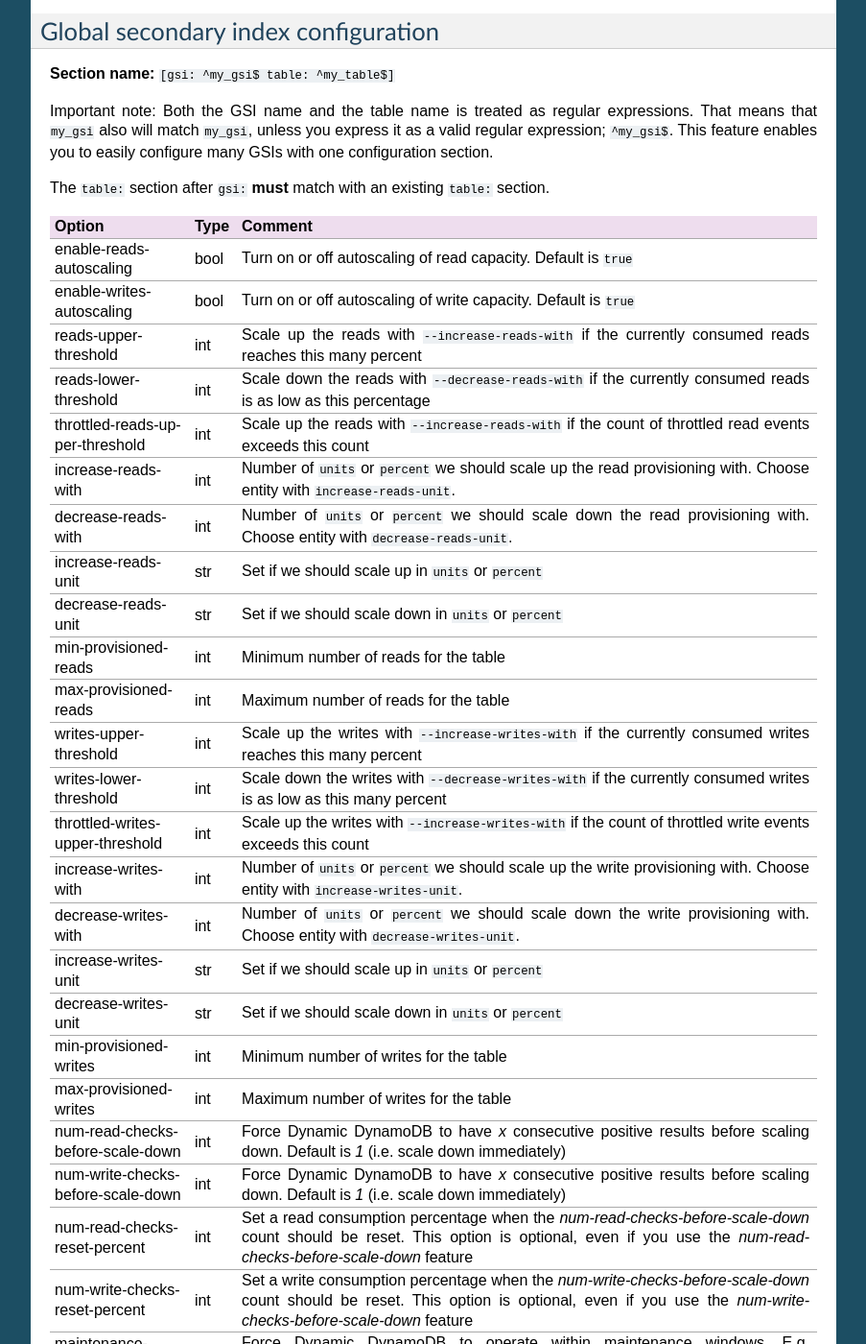
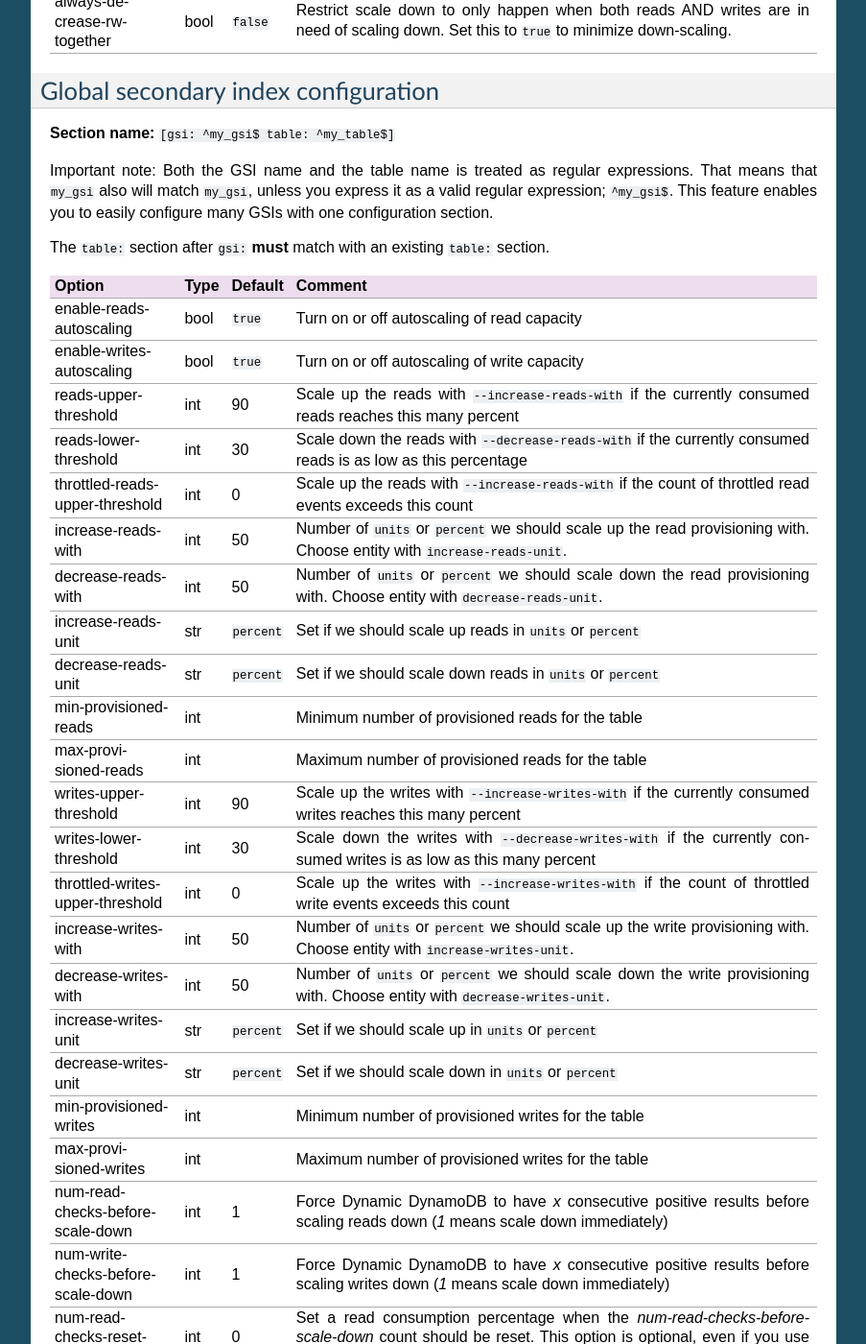
Before and after one commit to sebdah/dynamic-dynamodb, a Sphinx documentation site: the page built from docs/configuration_options.rst, in a window 1280 px wide and 1400 px high, scrolled down 2451 px. Shown: the whole window at 96% size, without its empty margins (198-1101 px from the left). Built offline with Sphinx 7.4.7, drawn with Linux system fonts in a browser that asks for light colours; some of the changed text lies outside the part shown.

Commit message:
Added column for default values
Added a column after the type for indicating defaults, if there are any. Removed any mention of defaults from the comments. Also changed the indicated type of circuit-breaker-timeout to float. Note that the code indicates default values of throttled-*-upper-threshold are 0, not 100, as the command-line options docs claim.

```diff
--- a/docs/configuration_options.rst
+++ b/docs/configuration_options.rst
@@ -8,29 +8,29 @@
 
 **Section name:** ``[global]``
 
-===================================== ==== ==========================================
-Option                                Type Comment
-===================================== ==== ==========================================
-aws-access-key-id                     str  AWS access API key
-aws-secret-access-key-id              str  AWS secret API key
-region                                str  AWS region to use. E.g. ``us-east-1``
-check-interval                        int  How many seconds to wait between the checks. Default is 300 seconds.
-circuit-breaker-url                   str  URL to poll for circuit breaking. Dynamic DynamoDB will only run if the circuit breaker returns ``HTTP/200``
-circuit-breaker-timeout               int  Timeout for the circuit breaker, in ms
-===================================== ==== ==========================================
+===================================== ====== ============= ==========================================
+Option                                Type   Default       Comment
+===================================== ====== ============= ==========================================
+aws-access-key-id                     str                  AWS access API key
+aws-secret-access-key-id              str                  AWS secret API key
+region                                str    ``us-east-1`` AWS region to use
+check-interval                        int    300           How many seconds to wait between the checks
+circuit-breaker-url                   str                  URL to poll for circuit breaking. Dynamic DynamoDB will only run if the circuit breaker returns ``HTTP/200``
+circuit-breaker-timeout               float  10000.00      Timeout for the circuit breaker, in ms
+===================================== ====== ============= ==========================================
 
 Logging configuration
 ---------------------
 
 **Section name:** ``[logging]``
 
-===================================== ==== ==========================================
-Option                                Type Comment
-===================================== ==== ==========================================
-log-level                             str  Log level (``debug``, ``info``, ``warning`` or ``error``)
-log-file                              str  Path to log file. Logging to stdout if this option is not present
-log-config-file                       str  Path to external Python logging configuration file. Overrides both ``log-level`` and ``log-file``. An example can be found in the Example configuration section.
-===================================== ==== ==========================================
+===================================== ==== ============= ==========================================
+Option                                Type Default       Comment
+===================================== ==== ============= ==========================================
+log-level                             str  ``info``      Log level (``debug``, ``info``, ``warning`` or ``error``)
+log-file                              str                Path to log file. Logging to stdout if this option is not present
+log-config-file                       str                Path to external Python logging configuration file. Overrides both ``log-level`` and ``log-file``. An example can be found in the Example configuration section.
+===================================== ==== ============= ==========================================
 
 Dynamic DynamoDB will rotate the ``log-file`` nightly per default and keep 5 days of backups. If you want to override this behavior, please have a look at the ``log-config-file`` option which allows you to use custom Python logging configuration files.
 
@@ -41,40 +41,40 @@
 
 Important note: The table name is treated as a regular expression. That means that ``my_table`` also will match ``my_table2``, unless you express it as a valid regular expression; ``^my_table$``. This feature enables you to easily configure many tables or tables with dynamic names.
 
-========================================== ==== ==========================================
-Option                                     Type Comment
-========================================== ==== ==========================================
-enable-reads-autoscaling                   bool Turn on or off autoscaling of read capacity. Default is ``true``
-enable-writes-autoscaling                  bool Turn on or off autoscaling of write capacity. Default is ``true``
-reads-upper-threshold                      int  Scale up the reads with ``--increase-reads-with`` if the currently consumed reads reaches this many percent
-reads-lower-threshold                      int  Scale down the reads with ``--decrease-reads-with`` if the currently consumed reads is as low as this percentage
-throttled-reads-upper-threshold            int  Scale up the reads with ``--increase-reads-with`` if the count of throttled read events exceeds this count
-increase-reads-with                        int  Number of ``units`` or ``percent`` we should scale up the read provisioning with. Choose entity with ``increase-reads-unit``.
-decrease-reads-with                        int  Number of ``units`` or ``percent`` we should scale down the read provisioning with. Choose entity with ``decrease-reads-unit``.
-increase-reads-unit                        str  Set if we should scale up reads in ``units`` or ``percent``
-decrease-reads-unit                        str  Set if we should scale down reads in ``units`` or ``percent``
-min-provisioned-reads                      int  Minimum number of provisioned reads for the table
-max-provisioned-reads                      int  Maximum number of provisioned reads for the table
-writes-upper-threshold                     int  Scale up the writes with ``--increase-writes-with`` if the currently consumed writes reaches this many percent
-writes-lower-threshold                     int  Scale down the writes with ``--decrease-writes-with`` if the currently consumed writes is as low as this many percent
-throttled-writes-upper-threshold           int  Scale up the writes with ``--increase-writes-with`` if the count of throttled write events exceeds this count
-increase-writes-with                       int  Number of ``units`` or ``percent`` we should scale up the write provisioning with. Choose entity with ``increase-writes-unit``.
-decrease-writes-with                       int  Number of ``units`` or ``percent`` we should scale down the write provisioning with. Choose entity with ``decrease-writes-unit``.
-increase-writes-unit                       str  Set if we should scale up in ``units`` or ``percent``
-decrease-writes-unit                       str  Set if we should scale down in ``units`` or ``percent``
-min-provisioned-writes                     int  Minimum number of provisioned writes for the table
-max-provisioned-writes                     int  Maximum number of provisioned writes for the table
-num-read-checks-before-scale-down          int  Force Dynamic DynamoDB to have `x` consecutive positive results before scaling down. Default is `1` (i.e. scale down immediately)
-num-write-checks-before-scale-down         int  Force Dynamic DynamoDB to have `x` consecutive positive results before scaling down. Default is `1` (i.e. scale down immediately)
-num-read-checks-reset-percent              int  Set a read consumption percentage when the `num-read-checks-before-scale-down` count should be reset. This option is optional, even if you use the `num-read-checks-before-scale-down` feature
-num-write-checks-reset-percent             int  Set a write consumption percentage when the `num-write-checks-before-scale-down` count should be reset. This option is optional, even if you use the `num-write-checks-before-scale-down` feature
-maintenance-windows                        str  Force Dynamic DynamoDB to operate within maintenance windows. E.g. ``22:00-23:59,00:00-06:00``
-sns-topic-arn                              str  Full Topic ARN to use for sending SNS notifications
-sns-message-types                          str  Comma separated list of message types to receive SNS notifications for. Supported types are ``scale-up`` and ``scale-down``
-allow-scaling-down-reads-on-0-percent      bool Allow down scaling of read units when 0% is used.
-allow-scaling-down-writes-on-0-percent     bool Allow down scaling of write units when 0% is used.
-always-decrease-rw-together                bool Restrict scale down to only happen when both reads AND writes are in need of scaling down. Set this to ``true`` to minimize down scaling.
-========================================== ==== ==========================================
+========================================== ==== ============= ==========================================
+Option                                     Type Default       Comment
+========================================== ==== ============= ==========================================
+enable-reads-autoscaling                   bool ``true``      Turn on or off autoscaling of read capacity
+enable-writes-autoscaling                  bool ``true``      Turn on or off autoscaling of write capacity
+reads-upper-threshold                      int  90            Scale up the reads with ``--increase-reads-with`` if the currently consumed reads reaches this many percent
+reads-lower-threshold                      int  30            Scale down the reads with ``--decrease-reads-with`` if the currently consumed reads is as low as this percentage
+throttled-reads-upper-threshold            int  0             Scale up the reads with ``--increase-reads-with`` if the count of throttled read events exceeds this count
+increase-reads-with                        int  50            Number of ``units`` or ``percent`` we should scale up the read provisioning with. Choose entity with ``increase-reads-unit``.
+decrease-reads-with                        int  50            Number of ``units`` or ``percent`` we should scale down the read provisioning with. Choose entity with ``decrease-reads-unit``.
+increase-reads-unit                        str  ``percent``   Set if we should scale up reads in ``units`` or ``percent``
+decrease-reads-unit                        str  ``percent``   Set if we should scale down reads in ``units`` or ``percent``
+min-provisioned-reads                      int                Minimum number of provisioned reads for the table
+max-provisioned-reads                      int                Maximum number of provisioned reads for the table
+writes-upper-threshold                     int  90            Scale up the writes with ``--increase-writes-with`` if the currently consumed writes reaches this many percent
+writes-lower-threshold                     int  30            Scale down the writes with ``--decrease-writes-with`` if the currently consumed writes is as low as this many percent
+throttled-writes-upper-threshold           int  0             Scale up the writes with ``--increase-writes-with`` if the count of throttled write events exceeds this count
+increase-writes-with                       int  50            Number of ``units`` or ``percent`` we should scale up the write provisioning with. Choose entity with ``increase-writes-unit``.
+decrease-writes-with                       int  50            Number of ``units`` or ``percent`` we should scale down the write provisioning with. Choose entity with ``decrease-writes-unit``.
+increase-writes-unit                       str  ``percent``   Set if we should scale up in ``units`` or ``percent``
+decrease-writes-unit                       str  ``percent``   Set if we should scale down in ``units`` or ``percent``
+min-provisioned-writes                     int                Minimum number of provisioned writes for the table
+max-provisioned-writes                     int                Maximum number of provisioned writes for the table
+num-read-checks-before-scale-down          int  1             Force Dynamic DynamoDB to have `x` consecutive positive results before scaling reads down (`1` means scale down immediately)
+num-write-checks-before-scale-down         int  1             Force Dynamic DynamoDB to have `x` consecutive positive results before scaling writes down (`1` means scale down immediately)
+num-read-checks-reset-percent              int  0             Set a read consumption percentage when the `num-read-checks-before-scale-down` count should be reset. This option is optional, even if you use the `num-read-checks-before-scale-down` feature
+num-write-checks-reset-percent             int  0             Set a write consumption percentage when the `num-write-checks-before-scale-down` count should be reset. This option is optional, even if you use the `num-write-checks-before-scale-down` feature
+maintenance-windows                        str                Force Dynamic DynamoDB to operate within maintenance windows. E.g. ``22:00-23:59,00:00-06:00``
+sns-topic-arn                              str                Full Topic ARN to use for sending SNS notifications
+sns-message-types                          str                Comma separated list of message types to receive SNS notifications for. Supported types are ``scale-up`` and ``scale-down``
+allow-scaling-down-reads-on-0-percent      bool ``false``     Allow down-scaling of reads when 0% is used.
+allow-scaling-down-writes-on-0-percent     bool ``false``     Allow down-scaling of writes when 0% is used.
+always-decrease-rw-together                bool ``false``     Restrict scale down to only happen when both reads AND writes are in need of scaling down. Set this to ``true`` to minimize down-scaling.
+========================================== ==== ============= ==========================================
 
 Global secondary index configuration
 ------------------------------------
@@ -85,37 +85,37 @@
 
 The ``table:`` section after ``gsi:`` **must** match with an existing ``table:`` section.
 
-========================================== ==== ==========================================
-Option                                     Type Comment
-========================================== ==== ==========================================
-enable-reads-autoscaling                   bool Turn on or off autoscaling of read capacity. Default is ``true``
-enable-writes-autoscaling                  bool Turn on or off autoscaling of write capacity. Default is ``true``
-reads-upper-threshold                      int  Scale up the reads with ``--increase-reads-with`` if the currently consumed reads reaches this many percent
-reads-lower-threshold                      int  Scale down the reads with ``--decrease-reads-with`` if the currently consumed reads is as low as this percentage
-throttled-reads-upper-threshold            int  Scale up the reads with ``--increase-reads-with`` if the count of throttled read events exceeds this count
-increase-reads-with                        int  Number of ``units`` or ``percent`` we should scale up the read provisioning with. Choose entity with ``increase-reads-unit``.
-decrease-reads-with                        int  Number of ``units`` or ``percent`` we should scale down the read provisioning with. Choose entity with ``decrease-reads-unit``.
-increase-reads-unit                        str  Set if we should scale up in ``units`` or ``percent``
-decrease-reads-unit                        str  Set if we should scale down in ``units`` or ``percent``
-min-provisioned-reads                      int  Minimum number of reads for the table
-max-provisioned-reads                      int  Maximum number of reads for the table
-writes-upper-threshold                     int  Scale up the writes with ``--increase-writes-with`` if the currently consumed writes reaches this many percent
-writes-lower-threshold                     int  Scale down the writes with ``--decrease-writes-with`` if the currently consumed writes is as low as this many percent
-throttled-writes-upper-threshold           int  Scale up the writes with ``--increase-writes-with`` if the count of throttled write events exceeds this count
-increase-writes-with                       int  Number of ``units`` or ``percent`` we should scale up the write provisioning with. Choose entity with ``increase-writes-unit``.
-decrease-writes-with                       int  Number of ``units`` or ``percent`` we should scale down the write provisioning with. Choose entity with ``decrease-writes-unit``.
-increase-writes-unit                       str  Set if we should scale up in ``units`` or ``percent``
-decrease-writes-unit                       str  Set if we should scale down in ``units`` or ``percent``
-min-provisioned-writes                     int  Minimum number of writes for the table
-max-provisioned-writes                     int  Maximum number of writes for the table
-num-read-checks-before-scale-down          int  Force Dynamic DynamoDB to have `x` consecutive positive results before scaling down. Default is `1` (i.e. scale down immediately)
-num-write-checks-before-scale-down         int  Force Dynamic DynamoDB to have `x` consecutive positive results before scaling down. Default is `1` (i.e. scale down immediately)
-num-read-checks-reset-percent              int  Set a read consumption percentage when the `num-read-checks-before-scale-down` count should be reset. This option is optional, even if you use the `num-read-checks-before-scale-down` feature
-num-write-checks-reset-percent             int  Set a write consumption percentage when the `num-write-checks-before-scale-down` count should be reset. This option is optional, even if you use the `num-write-checks-before-scale-down` feature
-maintenance-windows                        str  Force Dynamic DynamoDB to operate within maintenance windows. E.g. ``22:00-23:59,00:00-06:00``
-sns-topic-arn                              str  Full Topic ARN to use for sending SNS notifications
-sns-message-types                          str  Comma separated list of message types to receive SNS notifications for. Supported types are ``scale-up`` and ``scale-down``
-allow-scaling-down-reads-on-0-percent      bool Allow down scaling of read units when 0% is used.
-allow-scaling-down-writes-on-0-percent     bool Allow down scaling of write units when 0% is used.
-always-decrease-rw-together                bool Restrict scale down to only happen when both reads AND writes are in need of scaling down. Set this to ``true`` to minimize down scaling.
-========================================== ==== ==========================================
+========================================== ==== ============= ==========================================
+Option                                     Type Default       Comment
+========================================== ==== ============= ==========================================
+enable-reads-autoscaling                   bool ``true``      Turn on or off autoscaling of read capacity
+enable-writes-autoscaling                  bool ``true``      Turn on or off autoscaling of write capacity
+reads-upper-threshold                      int  90            Scale up the reads with ``--increase-reads-with`` if the currently consumed reads reaches this many percent
+reads-lower-threshold                      int  30            Scale down the reads with ``--decrease-reads-with`` if the currently consumed reads is as low as this percentage
+throttled-reads-upper-threshold            int  0             Scale up the reads with ``--increase-reads-with`` if the count of throttled read events exceeds this count
+increase-reads-with                        int  50            Number of ``units`` or ``percent`` we should scale up the read provisioning with. Choose entity with ``increase-reads-unit``.
+decrease-reads-with                        int  50            Number of ``units`` or ``percent`` we should scale down the read provisioning with. Choose entity with ``decrease-reads-unit``.
+increase-reads-unit                        str  ``percent``   Set if we should scale up reads in ``units`` or ``percent``
+decrease-reads-unit                        str  ``percent``   Set if we should scale down reads in ``units`` or ``percent``
+min-provisioned-reads                      int                Minimum number of provisioned reads for the table
+max-provisioned-reads                      int                Maximum number of provisioned reads for the table
+writes-upper-threshold                     int  90            Scale up the writes with ``--increase-writes-with`` if the currently consumed writes reaches this many percent
+writes-lower-threshold                     int  30            Scale down the writes with ``--decrease-writes-with`` if the currently consumed writes is as low as this many percent
+throttled-writes-upper-threshold           int  0             Scale up the writes with ``--increase-writes-with`` if the count of throttled write events exceeds this count
+increase-writes-with                       int  50            Number of ``units`` or ``percent`` we should scale up the write provisioning with. Choose entity with ``increase-writes-unit``.
+decrease-writes-with                       int  50            Number of ``units`` or ``percent`` we should scale down the write provisioning with. Choose entity with ``decrease-writes-unit``.
+increase-writes-unit                       str  ``percent``   Set if we should scale up in ``units`` or ``percent``
+decrease-writes-unit                       str  ``percent``   Set if we should scale down in ``units`` or ``percent``
+min-provisioned-writes                     int                Minimum number of provisioned writes for the table
+max-provisioned-writes                     int                Maximum number of provisioned writes for the table
+num-read-checks-before-scale-down          int  1             Force Dynamic DynamoDB to have `x` consecutive positive results before scaling reads down (`1` means scale down immediately)
+num-write-checks-before-scale-down         int  1             Force Dynamic DynamoDB to have `x` consecutive positive results before scaling writes down (`1` means scale down immediately)
+num-read-checks-reset-percent              int  0             Set a read consumption percentage when the `num-read-checks-before-scale-down` count should be reset. This option is optional, even if you use the `num-read-checks-before-scale-down` feature
+num-write-checks-reset-percent             int  0             Set a write consumption percentage when the `num-write-checks-before-scale-down` count should be reset. This option is optional, even if you use the `num-write-checks-before-scale-down` feature
+maintenance-windows                        str                Force Dynamic DynamoDB to operate within maintenance windows. E.g. ``22:00-23:59,00:00-06:00``
+sns-topic-arn                              str                Full Topic ARN to use for sending SNS notifications
+sns-message-types                          str                Comma separated list of message types to receive SNS notifications for. Supported types are ``scale-up`` and ``scale-down``
+allow-scaling-down-reads-on-0-percent      bool ``false``     Allow down-scaling of reads when 0% is used.
+allow-scaling-down-writes-on-0-percent     bool ``false``     Allow down-scaling of writes when 0% is used.
+always-decrease-rw-together                bool ``false``     Restrict scale down to only happen when both reads AND writes are in need of scaling down. Set this to ``true`` to minimize down-scaling.
+========================================== ==== ============= ==========================================
```
